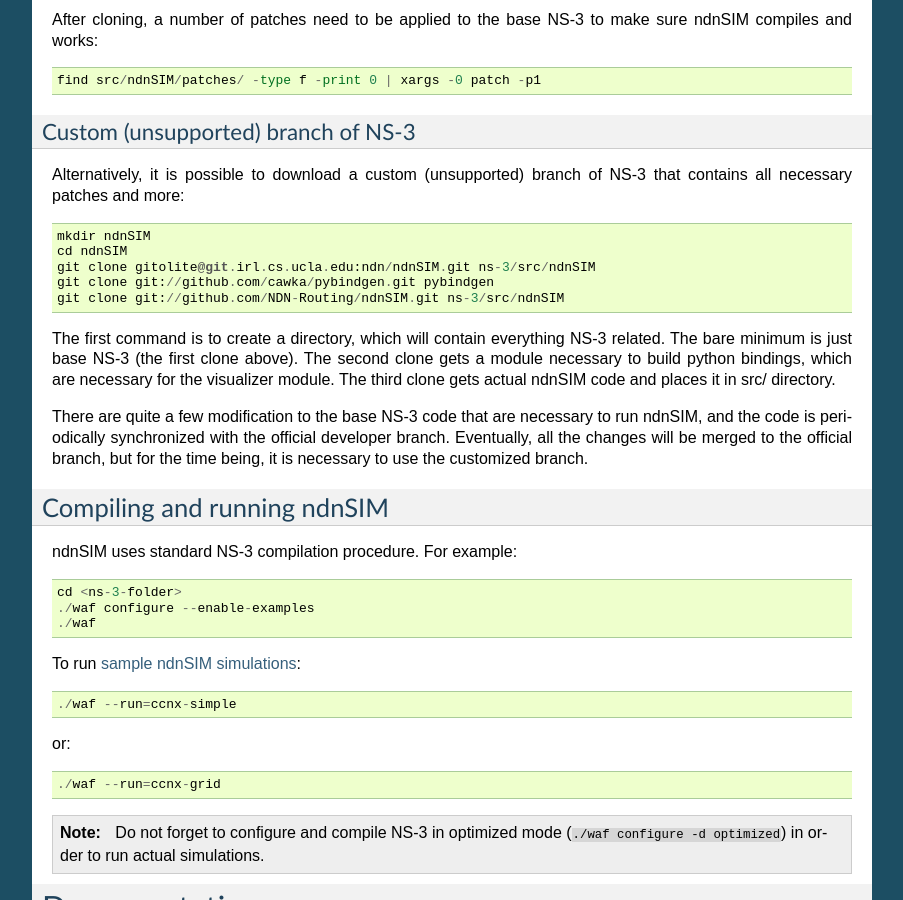
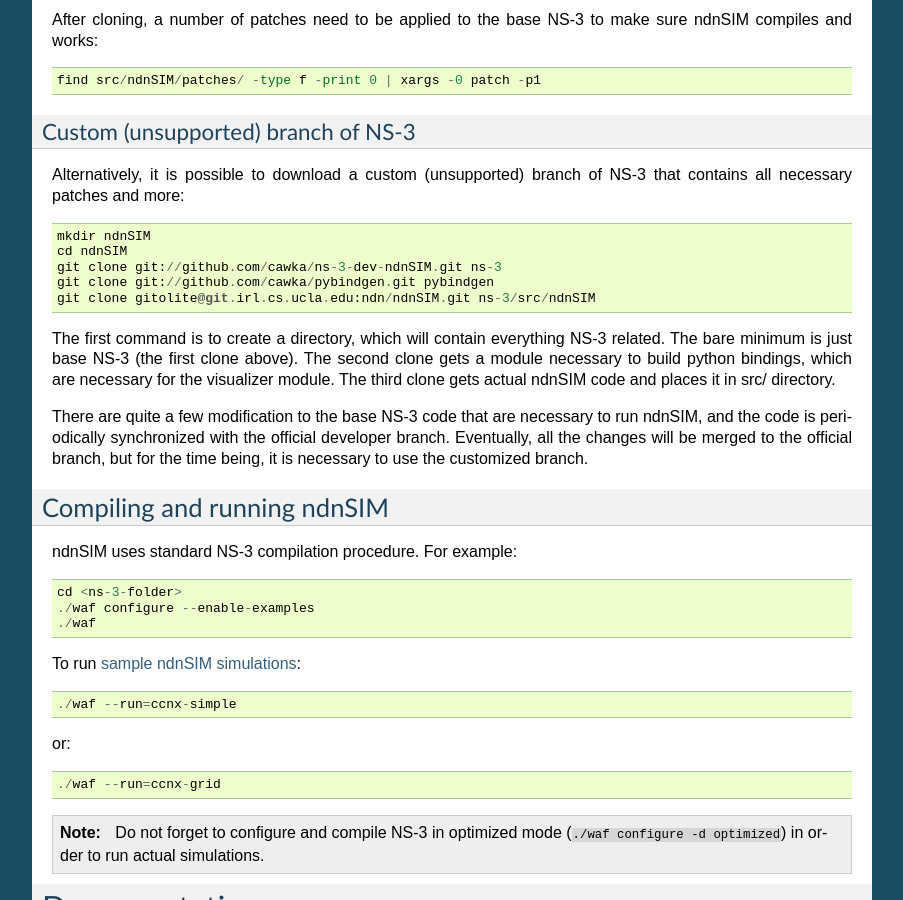
Before and after one commit to named-data-ndnSIM/ndnSIM, a Sphinx documentation site: the page built from docs/source/intro.rst, in a window 1280 px wide and 900 px high, scrolled down 1669 px. Shown: the whole window, without its empty margins (198-1101 px from the left). Built offline with Sphinx 7.4.7, drawn with Linux system fonts in a browser that asks for light colours; cross-references to code outside the pages are shown as plain code.

Commit message:
Update documentation (wrong URLs)

```diff
--- a/docs/source/intro.rst
+++ b/docs/source/intro.rst
@@ -132,9 +132,9 @@ Alternatively, it is possible to download a custom (unsupported) branch of NS-3
 
 	mkdir ndnSIM
 	cd ndnSIM
+	git clone git://github.com/cawka/ns-3-dev-ndnSIM.git ns-3
+	git clone git://github.com/cawka/pybindgen.git pybindgen
 	git clone gitolite@git.irl.cs.ucla.edu:ndn/ndnSIM.git ns-3/src/ndnSIM
-	git clone git://github.com/cawka/pybindgen.git pybindgen
-	git clone git://github.com/NDN-Routing/ndnSIM.git ns-3/src/ndnSIM
 
 The first command is to create a directory, which will contain everything NS-3 related.  The bare minimum is just base NS-3 (the first clone above). The second clone gets a module necessary to build python bindings, which are necessary for the visualizer module.  The third clone gets actual ndnSIM code and places it in src/ directory.
 
```
